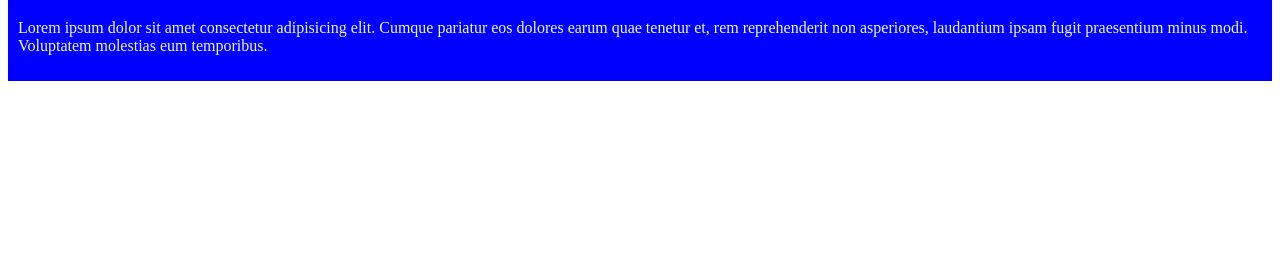
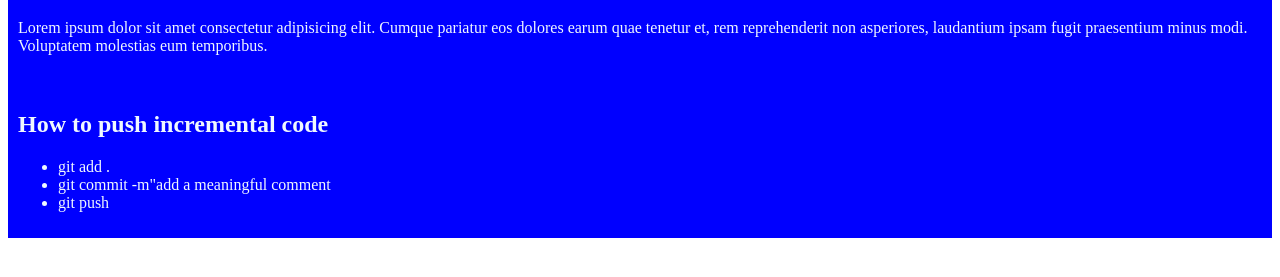
Before and after one commit to Rasel9360/my-first-github-repo, a plain HTML site: page index.html in a window 1280 px wide. Shown: the part 79-356 px from the top of the page. Drawn offline with Linux system fonts and the light colour scheme.

Commit message:
my second blog

```diff
--- a/index.html
+++ b/index.html
@@ -11,5 +11,13 @@
         <h1>My First Website</h1>
         <p>Lorem ipsum dolor sit amet consectetur adipisicing elit. Cumque pariatur eos dolores earum quae tenetur et, rem reprehenderit non asperiores, laudantium ipsam fugit praesentium minus modi. Voluptatem molestias eum temporibus.</p>
     </div>
+    <div>
+        <h2>How to push incremental code </h2>
+        <ul>
+            <li>git add .</li>
+            <li>git commit -m"add a meaningful comment </li>
+            <li>git push</li>
+        </ul>
+    </div>
 </body>
 </html>
```
